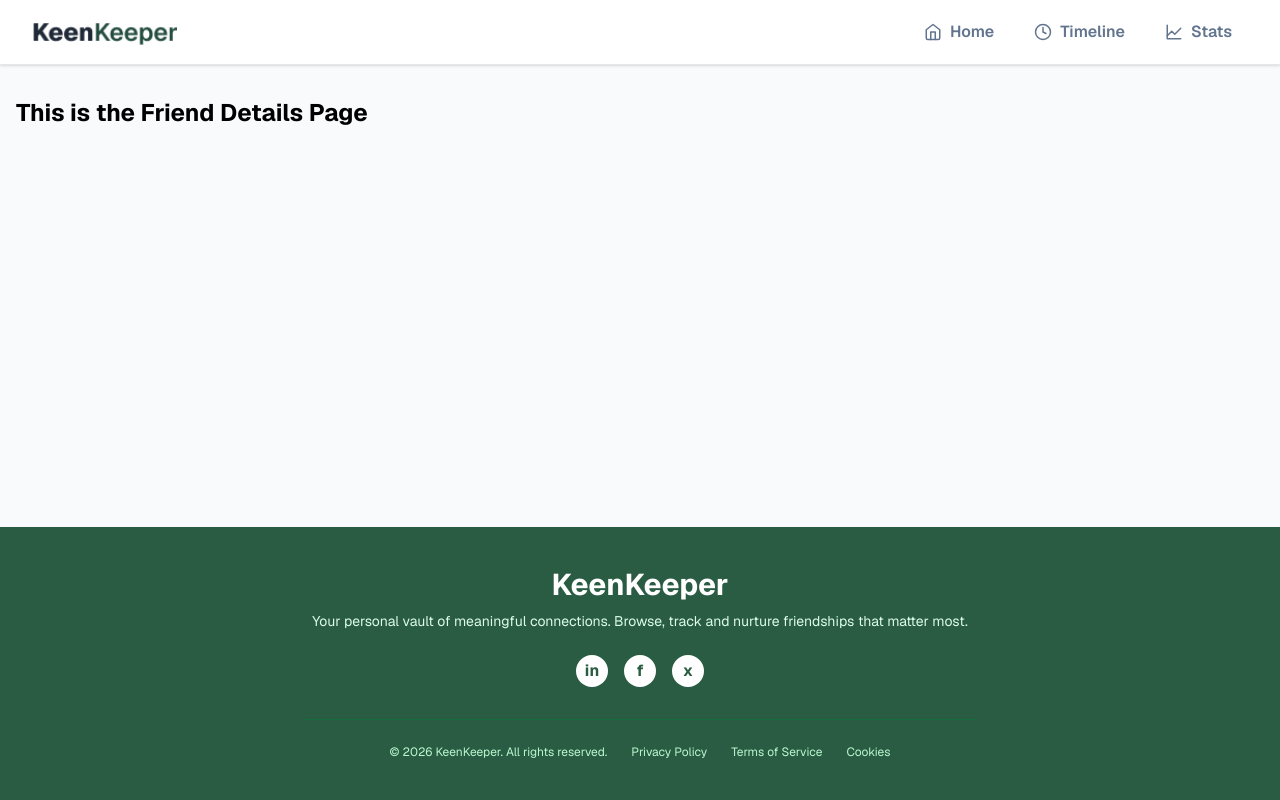
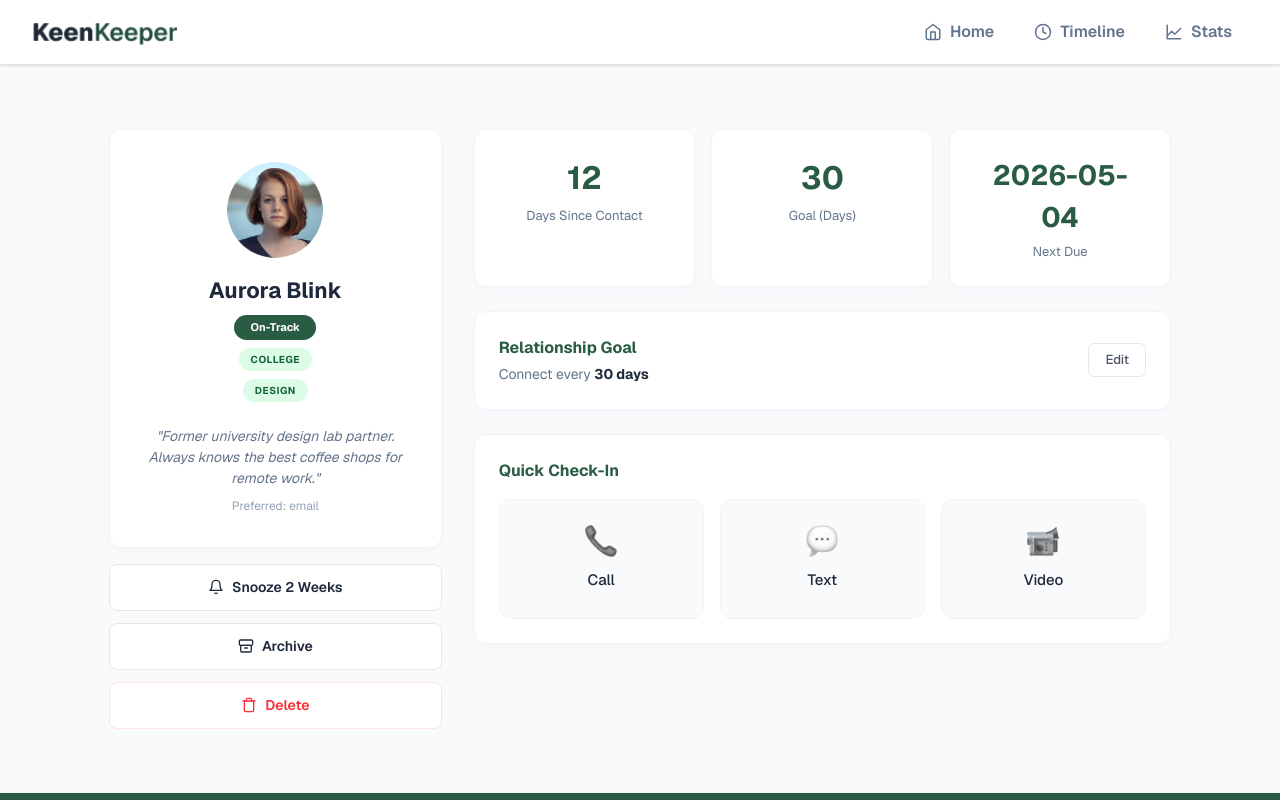
Before and after one commit to Arfan1317/assignment7, a React (Vite) app: page /friend/1 in a window 1280 px wide. Shown: the top 800 px of the page. Built offline with nearby package versions, Linux system fonts and the light colour scheme.

Commit message:
added friend page & toastify

```diff
--- a/package.json
+++ b/package.json
@@ -13,7 +13,8 @@
     "@tailwindcss/vite": "^4.2.2",
     "react": "^19.2.4",
     "react-dom": "^19.2.4",
-    "react-router": "^7.14.1"
+    "react-router": "^7.14.1",
+    "react-toastify": "^11.0.5"
   },
   "devDependencies": {
     "@eslint/js": "^9.39.4",
--- a/src/App.jsx
+++ b/src/App.jsx
@@ -1,4 +1,8 @@
 import { BrowserRouter, Routes, Route } from "react-router";
+import { ToastContainer } from "react-toastify";
+import { AppProvider } from "./context/AppContext";
+import "react-toastify/dist/ReactToastify.css";
+
 import MainLayout from "./layouts/MainLayout";
 import Home from "./pages/Home";
 import FriendDetails from "./pages/FriendDetails";
@@ -8,6 +12,8 @@ import NotFound from "./pages/NotFound";
 
 export default function App() {
   return (
+
+    <AppProvider>
       <BrowserRouter>
         <Routes>
           <Route element={<MainLayout />}>
@@ -19,5 +25,8 @@ export default function App() {
           <Route path="*" element={<NotFound />} />
         </Routes>
       </BrowserRouter>
+
+      <ToastContainer />
+    </AppProvider>
   );
 }
--- a/src/context/AppContext.jsx
+++ b/src/context/AppContext.jsx
@@ -0,0 +1,31 @@
+import { createContext, useState } from "react";
+import { toast } from "react-toastify";
+
+export const AppContext = createContext();
+
+export function AppProvider({ children }) {
+  const [timeline, setTimeline] = useState([]);
+
+  const addInteraction = (type, friendName) => {
+    const newInteraction = {
+      id: Date.now(),
+      type: type,
+      friendName: friendName,
+      date: new Date().toLocaleString(),
+    };
+
+    setTimeline([newInteraction, ...timeline]);
+
+    toast.success(`${type} logged with ${friendName}!`, {
+      position: "top-right",
+      autoClose: 3000,
+      theme: "light",
+    });
+  };
+
+  return (
+    <AppContext.Provider value={{ timeline, addInteraction }}>
+      {children}
+    </AppContext.Provider>
+  );
+}
--- a/src/pages/FriendDetails.jsx
+++ b/src/pages/FriendDetails.jsx
@@ -1,3 +1,153 @@
+import { useState, useEffect, useContext } from "react";
+import { useParams, Link } from "react-router";
+import { AppContext } from "../context/AppContext";
+import callIcon from "../assets/call.png";
+import textIcon from "../assets/text.png";
+import videoIcon from "../assets/video.png";
+
 export default function FriendDetails() {
-  return <div className="text-2xl font-bold">This is the Friend Details Page</div>;
+  const { id } = useParams();
+  const [friend, setFriend] = useState(null);
+  const [loading, setLoading] = useState(true);
+
+
+  const { addInteraction } = useContext(AppContext);
+
+  useEffect(() => {
+    fetch("/friends.json")
+      .then((response) => response.json())
+      .then((data) => {
+
+        const foundFriend = data.find((f) => f.id === parseInt(id));
+        setFriend(foundFriend);
+        setLoading(false);
+      })
+      .catch((error) => console.error("Error loading friend details:", error));
+  }, [id]);
+
+  if (loading) {
+    return (
+      <div className="flex justify-center items-center h-[50vh]">
+        <div className="animate-spin rounded-full h-12 w-12 border-t-4 border-[#2A5C43]"></div>
+      </div>
+    );
+  }
+
+  if (!friend) {
+    return <div className="text-center text-red-500 py-12 text-xl font-bold">Friend not found!</div>;
+  }
+
+  return (
+    <div className="max-w-[1110px] mx-auto px-4 sm:px-6 py-8">
+
+      <div className="grid grid-cols-1 lg:grid-cols-12 gap-6 lg:gap-8">
+
+
+        <div className="lg:col-span-4 space-y-4">
+
+          <div className="bg-white rounded-xl p-8 flex flex-col items-center text-center shadow-[0_2px_10px_-3px_rgba(6,81,237,0.05)] border border-gray-100 hover:shadow-lg hover:-translate-y-1 transition-all duration-300 group">
+            <img
+              src={friend.picture}
+              alt={friend.name}
+              className="w-24 h-24 rounded-full object-cover mb-4 group-hover:scale-105 transition-transform duration-300"
+            />
+            <h2 className="text-[22px] font-bold text-[#1e293b] mb-2">{friend.name}</h2>
+
+            <div className="flex flex-col gap-2 items-center mb-6">
+              <span className={`px-4 py-1 text-[11px] font-bold rounded-full capitalize ${friend.status === 'overdue' ? 'bg-[#EF4444] text-white' : friend.status === 'almost due' ? 'bg-[#F59E0B] text-white' : 'bg-[#2A5C43] text-white'}`}>
+                {friend.status}
+              </span>
+              {friend.tags.map(tag => (
+                <span key={tag} className="px-3 py-1 bg-[#dcfce7] text-[#166534] text-[10px] font-bold rounded-full uppercase tracking-wider">
+                  {tag}
+                </span>
+              ))}
+            </div>
+
+            <p className="text-[#64748b] italic text-[14px] mb-2">"{friend.bio}"</p>
+            <p className="text-[#94a3b8] text-[12px]">Preferred: email</p>
+          </div>
+
+          <div className="flex flex-col gap-3">
+            <button className="w-full bg-white border border-gray-200 rounded-lg py-3 text-[14px] font-semibold text-[#1e293b] hover:bg-gray-50 transition-colors flex items-center justify-center gap-2">
+              <svg xmlns="http://www.w3.org/2000/svg" width="16" height="16" viewBox="0 0 24 24" fill="none" stroke="currentColor" strokeWidth="2" strokeLinecap="round" strokeLinejoin="round"><path d="M18 8A6 6 0 0 0 6 8c0 7-3 9-3 9h18s-3-2-3-9"></path><path d="M13.73 21a2 2 0 0 1-3.46 0"></path></svg>
+              Snooze 2 Weeks
+            </button>
+            <button className="w-full bg-white border border-gray-200 rounded-lg py-3 text-[14px] font-semibold text-[#1e293b] hover:bg-gray-50 transition-colors flex items-center justify-center gap-2">
+              <svg xmlns="http://www.w3.org/2000/svg" width="16" height="16" viewBox="0 0 24 24" fill="none" stroke="currentColor" strokeWidth="2" strokeLinecap="round" strokeLinejoin="round"><rect width="20" height="8" x="2" y="3" rx="2" ry="2"></rect><rect width="16" height="10" x="4" y="11" rx="2" ry="2"></rect><path d="M10 15h4"></path></svg>
+              Archive
+            </button>
+            <button className="w-full bg-white border border-red-100 rounded-lg py-3 text-[14px] font-semibold text-red-500 hover:bg-red-50 transition-colors flex items-center justify-center gap-2">
+              <svg xmlns="http://www.w3.org/2000/svg" width="16" height="16" viewBox="0 0 24 24" fill="none" stroke="currentColor" strokeWidth="2" strokeLinecap="round" strokeLinejoin="round"><path d="M3 6h18"></path><path d="M19 6v14c0 1-1 2-2 2H7c-1 0-2-1-2-2V6"></path><path d="M8 6V4c0-1 1-2 2-2h4c1 0 2 1 2 2v2"></path></svg>
+              Delete
+            </button>
+          </div>
+        </div>
+
+        <div className="lg:col-span-8 space-y-6">
+
+          <div className="grid grid-cols-1 md:grid-cols-3 gap-4">
+            <div className="bg-white rounded-xl p-6 text-center shadow-[0_2px_10px_-3px_rgba(6,81,237,0.05)] border border-gray-100 hover:shadow-lg hover:-translate-y-1 transition-all duration-300 cursor-default group">
+              <h3 className="text-[32px] font-bold text-[#2A5C43] mb-1 group-hover:scale-105 transition-transform duration-300">{friend.days_since_contact}</h3>
+              <p className="text-[13px] text-[#64748b]">Days Since Contact</p>
+            </div>
+            <div className="bg-white rounded-xl p-6 text-center shadow-[0_2px_10px_-3px_rgba(6,81,237,0.05)] border border-gray-100 hover:shadow-lg hover:-translate-y-1 transition-all duration-300 cursor-default group">
+              <h3 className="text-[32px] font-bold text-[#2A5C43] mb-1 group-hover:scale-105 transition-transform duration-300">{friend.goal}</h3>
+              <p className="text-[13px] text-[#64748b]">Goal (Days)</p>
+            </div>
+            <div className="bg-white rounded-xl p-6 text-center shadow-[0_2px_10px_-3px_rgba(6,81,237,0.05)] border border-gray-100 hover:shadow-lg hover:-translate-y-1 transition-all duration-300 cursor-default group">
+              <h3 className="text-[28px] font-bold text-[#2A5C43] mb-1 group-hover:scale-105 transition-transform duration-300">{friend.next_due_date}</h3>
+              <p className="text-[13px] text-[#64748b]">Next Due</p>
+            </div>
+          </div>
+
+          <div className="bg-white rounded-xl p-6 shadow-[0_2px_10px_-3px_rgba(6,81,237,0.05)] border border-gray-100 flex items-center justify-between hover:shadow-lg transition-all duration-300">
+            <div>
+              <h3 className="text-[16px] font-bold text-[#2A5C43] mb-1">Relationship Goal</h3>
+              <p className="text-[#64748b] text-[14px]">Connect every <span className="font-bold text-[#1e293b]">{friend.goal} days</span></p>
+            </div>
+            <button className="border border-gray-200 text-gray-600 px-4 py-1.5 rounded-md text-[13px] hover:bg-gray-50 font-medium">
+              Edit
+            </button>
+          </div>
+
+          <div className="bg-white rounded-xl p-6 shadow-[0_2px_10px_-3px_rgba(6,81,237,0.05)] border border-gray-100 hover:shadow-lg transition-all duration-300">
+            <h3 className="text-[16px] font-bold text-[#2A5C43] mb-4">Quick Check-In</h3>
+
+            <div className="grid grid-cols-1 sm:grid-cols-3 gap-4">
+
+              {/* Call Button */}
+              <button
+                onClick={() => addInteraction("Call", friend.name)}
+                className="bg-gray-50 hover:bg-gray-100 border border-gray-100 rounded-xl py-6 flex flex-col items-center justify-center gap-3 transition-colors group h-[120px]"
+              >
+                <img src={callIcon} alt="Call" className="w-8 h-8 opacity-80 group-hover:opacity-100 transition-opacity" />
+                <span className="text-[#1e293b] font-medium text-[15px]">Call</span>
+              </button>
+
+              {/* Text Button */}
+              <button
+                onClick={() => addInteraction("Text", friend.name)}
+                className="bg-gray-50 hover:bg-gray-100 border border-gray-100 rounded-xl py-6 flex flex-col items-center justify-center gap-3 transition-colors group h-[120px]"
+              >
+                <img src={textIcon} alt="Text" className="w-8 h-8 opacity-80 group-hover:opacity-100 transition-opacity" />
+                <span className="text-[#1e293b] font-medium text-[15px]">Text</span>
+              </button>
+
+              {/* Video Button */}
+              <button
+                onClick={() => addInteraction("Video", friend.name)}
+                className="bg-gray-50 hover:bg-gray-100 border border-gray-100 rounded-xl py-6 flex flex-col items-center justify-center gap-3 transition-colors group h-[120px]"
+              >
+                <img src={videoIcon} alt="Video" className="w-8 h-8 opacity-80 group-hover:opacity-100 transition-opacity" />
+                <span className="text-[#1e293b] font-medium text-[15px]">Video</span>
+              </button>
+
+            </div>
+          </div>
+
+        </div>
+      </div>
+    </div>
+  );
 }
```
Also changed, not shown: 1 other file (tests, documents, lock files or other folders). Lines whose indentation alone changed are shown as unchanged.
